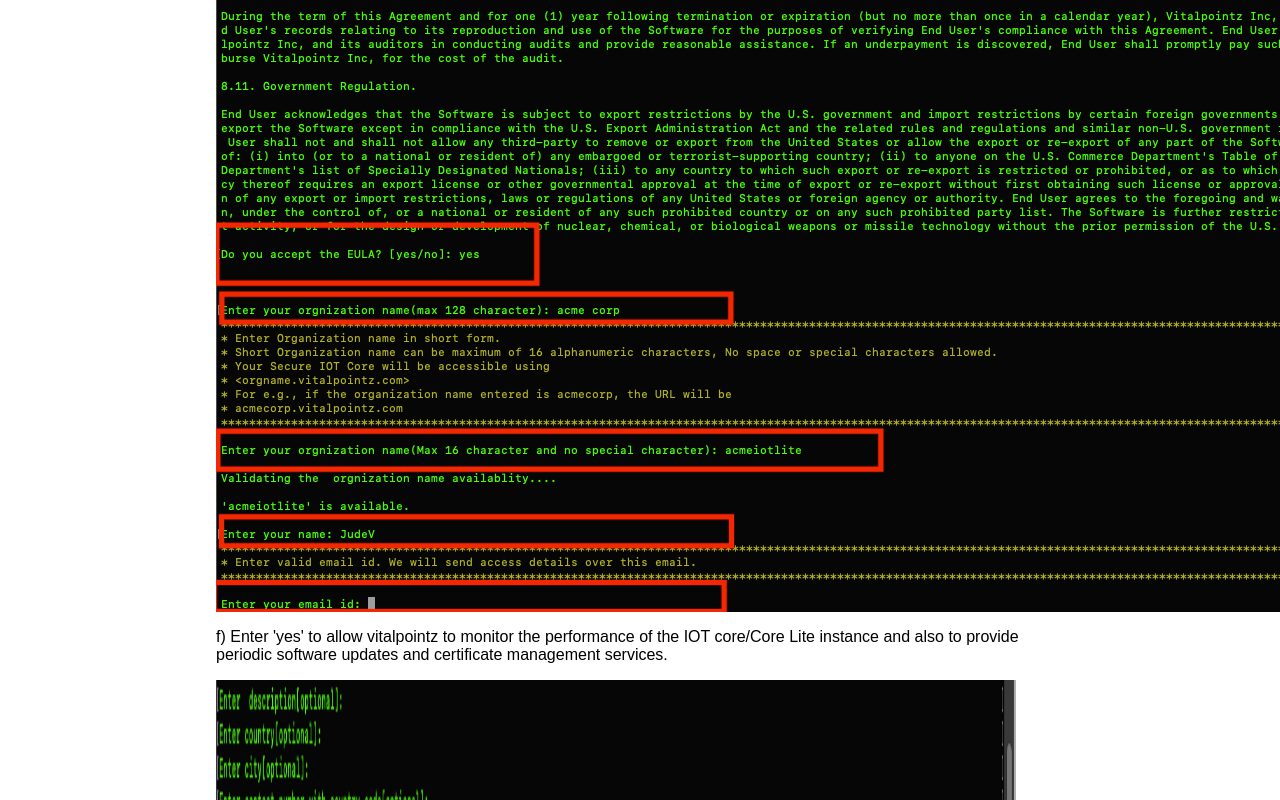
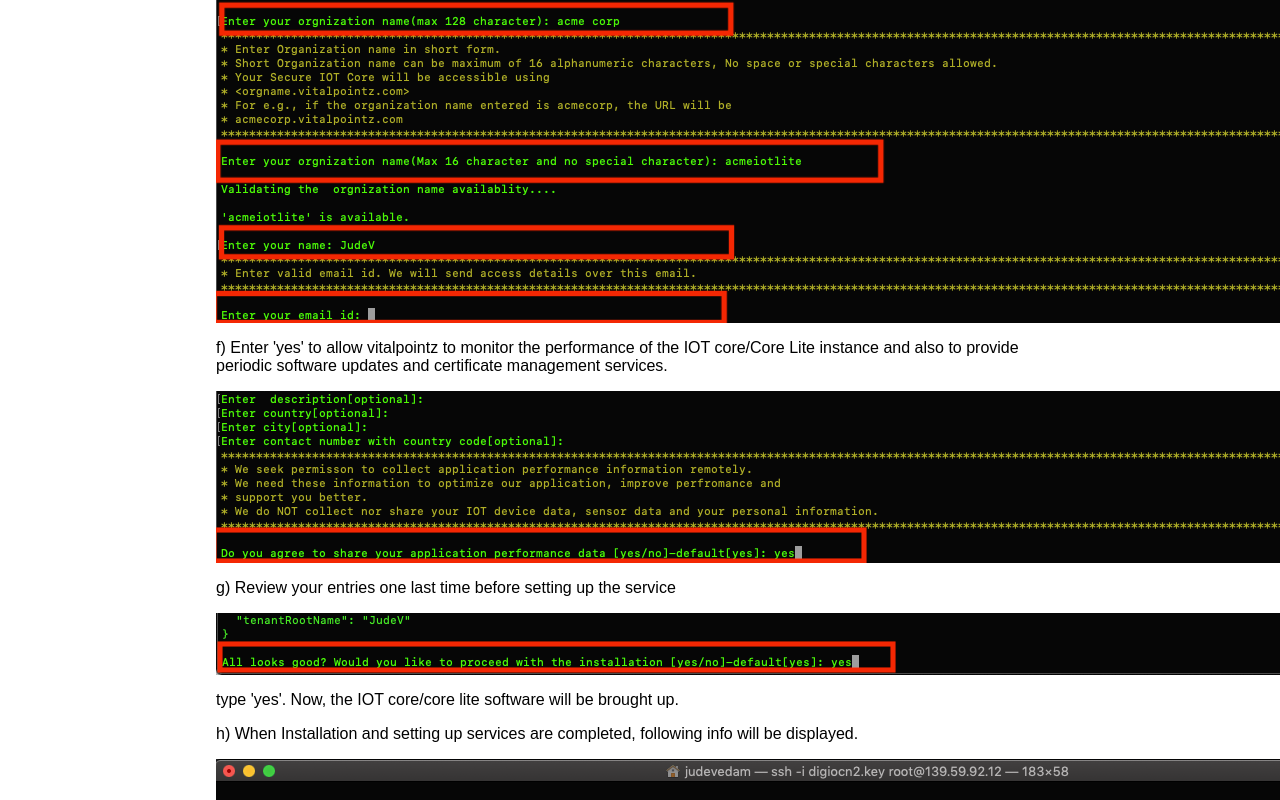
Before and after one commit to Judepragash/vitalpointzIOT_Docs, a plain HTML site: page index.html in a window 1280 px wide. Shown: the part 4790-5590 px from the top of the page. Drawn offline with Linux system fonts and the light colour scheme.

Commit message:
Update index.html

```diff
--- a/index.html
+++ b/index.html
@@ -56,7 +56,7 @@
 <p>a) The droplet is listed once the droplet is ready.</p>
 <p>copy the IP address of the droplet.</p>
 <p>b) login to droplet from your console using SSH.</p>
-<p><img src="https://github.com/Judepragash/vitalpointzIOT_Docs/raw/master/2%20DO-SSH2droplet.png" alt="" width="800" height="419" /></p>
+<p><img src="https://github.com/Judepragash/vitalpointzIOT_Docs/raw/master/2%20DO-SSH2droplet.png" alt="" /></p>
 <p>type 'yes' when prompted by SSH.</p>
 <p>c) The SSH shell presents customized Shell of vitalpointz secure IOT Core/Core Lite.</p>
 <p><img src="https://github.com/Judepragash/vitalpointzIOT_Docs/raw/master/2%20DO-install.png" alt="" width="800" height="419" /></p>
@@ -65,9 +65,9 @@
 <p><img src="https://github.com/Judepragash/vitalpointzIOT_Docs/raw/master/2%20DO-EulaAccept.png" alt="" width="800" height="419" /></p>
 <p>e) Follow the prompt and provide questions. short organization name will be used to construct web address for your instance IOT Core/Core Lite. <img src="https://github.com/Judepragash/vitalpointzIOT_Docs/raw/master/2%20DO-Install_root%20creation.png" alt="" /></p>
 <p>f) Enter 'yes' to allow vitalpointz to monitor the performance of the IOT core/Core Lite instance and also to provide periodic software updates and certificate management services.</p>
-<p><img src="https://github.com/Judepragash/vitalpointzIOT_Docs/raw/master/2%20DO-AppMonitoring.png" alt="" width="800" height="419" /></p>
+<p><img src="https://github.com/Judepragash/vitalpointzIOT_Docs/raw/master/2%20DO-AppMonitoring.png" alt=""  /></p>
 <p>g) Review your entries one last time before setting up the service</p>
-<p><img src="https://github.com/Judepragash/vitalpointzIOT_Docs/raw/master/2%20DO-Install%20final%20Confirm.png" alt="" width="800" height="419" /></p>
+<p><img src="https://github.com/Judepragash/vitalpointzIOT_Docs/raw/master/2%20DO-Install%20final%20Confirm.png" alt="" /></p>
 <p>type 'yes'. Now, the IOT core/core lite software will be brought up.</p>
 <p>h) When Installation and setting up services are completed, following info will be displayed.</p>
 <p><img src="https://github.com/Judepragash/vitalpointzIOT_Docs/raw/master/2%20DO%20Completed.png" alt="" /></p>
```
